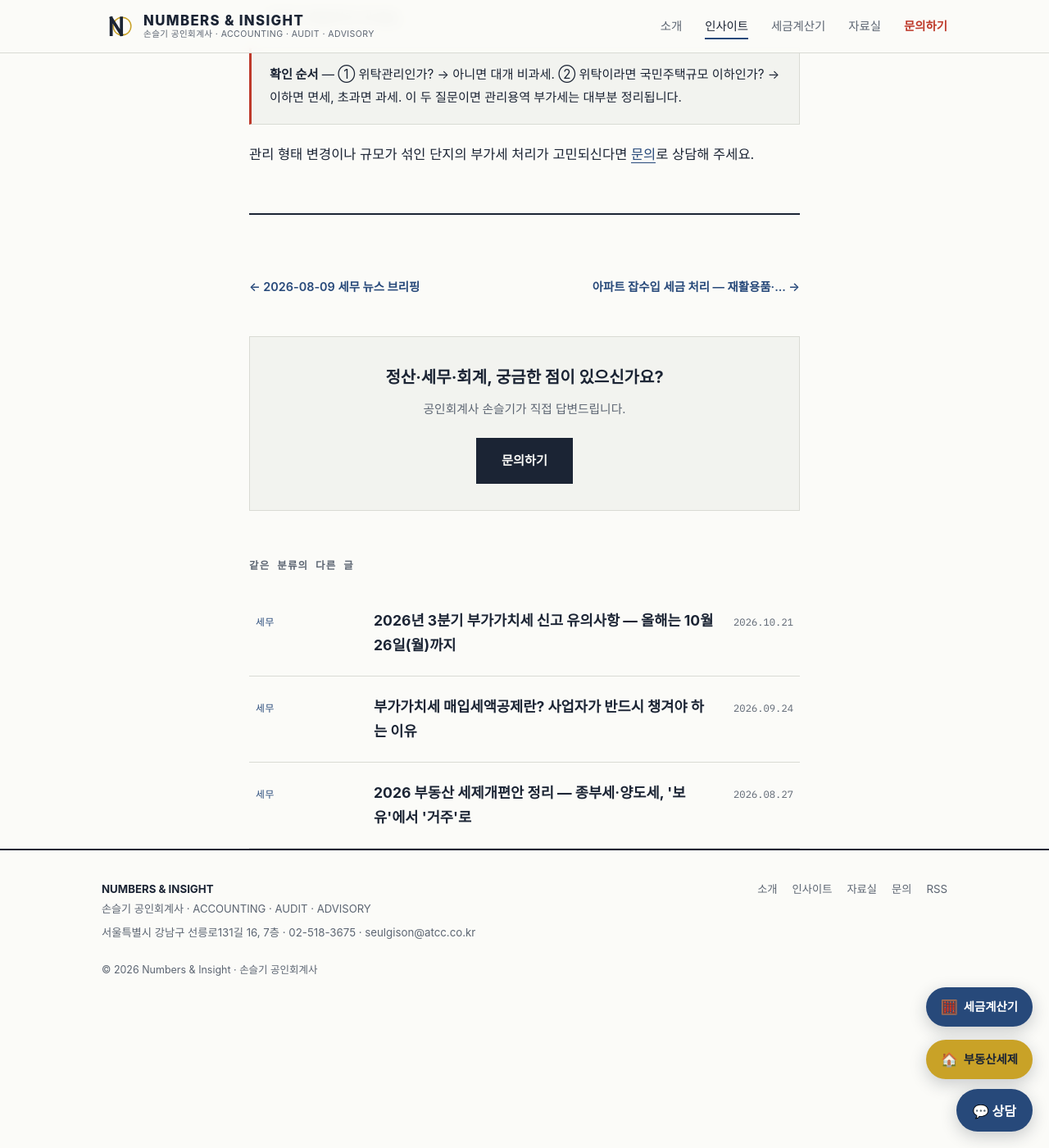
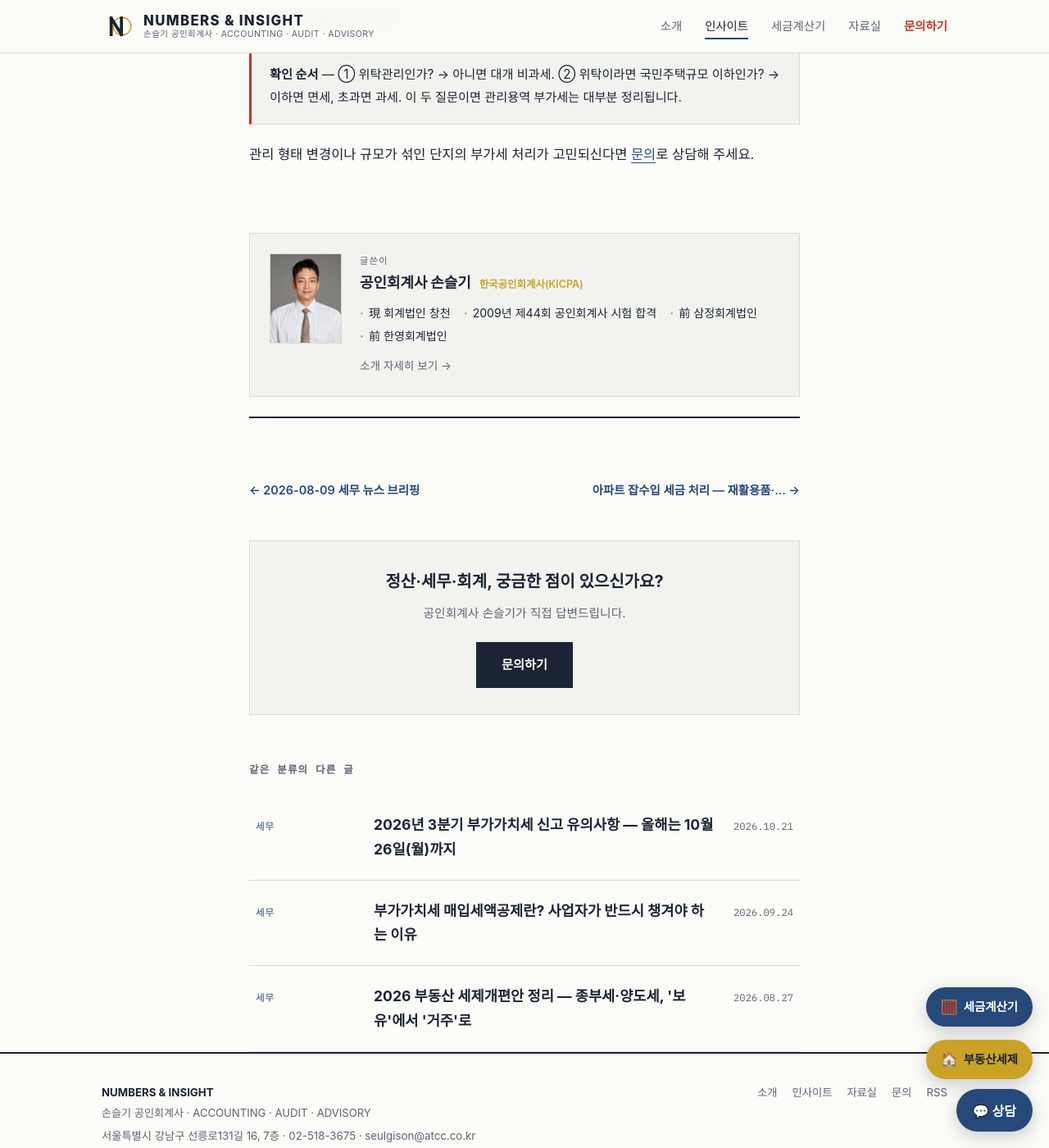
Before and after one commit to shinesky97/ccrnd-site, a Jekyll site: the page built from _posts/2026-08-10-apartment-management-fee-vat-exemption.md, in a window 1280 px wide and 1400 px high, scrolled down 1672 px. Shown: the whole window at 82% size. Built offline with Jekyll 4.4.1, drawn with Linux system fonts in a browser that asks for light colours; some web fonts are replaced.

Commit message:
SEO 2단계: 작성자 박스·Person 구조화, 홈 한 줄 소개, 모바일 경량 쇼릴 (#48)
- 작성자: _data/author.yml 한 곳에서 관리(자격 KICPA, 現 회계법인 창천, 경력) →
  전문 글 하단 작성자 박스(사진·자격·경력·소개 링크) + Person 구조화 데이터
  (@id /about/#person, hasCredential, worksFor, knowsAbout). 소개 페이지에도 Person 출력.
  자동 브리핑(noindex)에는 표시하지 않음
- 홈: 숨겨져 있던 H1을 쇼릴 아래 실제 텍스트로 노출(이름·전문분야·슬로건) + 상담/카카오톡 버튼
- 모바일(≤768px) 쇼릴 720p 경량본(WebM 1.0MB / MP4 1.3MB, 소리 포함) — <source media> 분기
  → 로컬 측정 홈 첫 로딩: 모바일 약 1.2MB, 데스크톱 약 3.0MB
- 프로필·소개 사진을 CSS 배경 → <img alt>로(이미지 검색·접근성)


Claude-Session: https://claude.ai/code/session_01Uu9zebzzNPkkEVbDHXyNE1

Co-authored-by: Claude <noreply@anthropic.com>

```diff
--- /dev/null
+++ b/_data/author.yml
@@ -0,0 +1,18 @@
+# 작성자 정보 — 글 하단 작성자 박스와 Person 구조화 데이터가 함께 사용합니다.
+name: 손슬기
+title: 공인회계사
+credential: 한국공인회계사(KICPA)
+photo: /assets/img/profile.jpg
+about_url: /about/
+works_for:
+  name: 회계법인 창천
+  url: https://www.atcc.co.kr
+career:
+  - 現 회계법인 창천
+  - 2009년 제44회 공인회계사 시험 합격
+  - 前 삼정회계법인
+  - 前 한영회계법인
+  - 前 성균관대학교
+knows_about: [보조금정산, 회계감사, 재무실사, 가치평가, 세무]
+# 외부 프로필 주소(네이버 블로그·링크드인 등)가 생기면 아래에 추가하세요. 검색엔진이 같은 인물로 연결합니다.
+same_as: []
--- /dev/null
+++ b/_includes/author-box.html
@@ -0,0 +1,12 @@
+{%- assign a = site.data.author -%}
+<aside class="author-box" aria-label="작성자 소개">
+  <img class="author-photo" src="{{ a.photo | relative_url }}" alt="{{ a.title }} {{ a.name }}" width="88" height="132" loading="lazy">
+  <div class="author-body">
+    <p class="author-kicker">글쓴이</p>
+    <p class="author-name"><a href="{{ a.about_url | relative_url }}">{{ a.title }} {{ a.name }}</a> <span>{{ a.credential }}</span></p>
+    <ul class="author-career">
+      {%- for c in a.career limit: 4 %}<li>{{ c }}</li>{%- endfor %}
+    </ul>
+    <a class="author-more" href="{{ a.about_url | relative_url }}">소개 자세히 보기 →</a>
+  </div>
+</aside>
--- /dev/null
+++ b/_includes/person-schema.html
@@ -0,0 +1,16 @@
+{%- assign a = site.data.author -%}
+<script type="application/ld+json">
+{
+  "@context": "https://schema.org",
+  "@type": "Person",
+  "@id": "{{ a.about_url | absolute_url }}#person",
+  "name": {{ a.name | jsonify }},
+  "jobTitle": {{ a.title | jsonify }},
+  "url": "{{ a.about_url | absolute_url }}",
+  "image": "{{ a.photo | absolute_url }}",
+  "worksFor": { "@type": "Organization", "name": {{ a.works_for.name | jsonify }}, "url": {{ a.works_for.url | jsonify }} },
+  "hasCredential": { "@type": "EducationalOccupationalCredential", "credentialCategory": "license", "name": {{ a.credential | jsonify }} },
+  "knowsAbout": {{ a.knows_about | jsonify }}{% if a.same_as and a.same_as.size > 0 %},
+  "sameAs": {{ a.same_as | jsonify }}{% endif %}
+}
+</script>
--- a/_layouts/post.html
+++ b/_layouts/post.html
@@ -39,6 +39,10 @@ layout: default
       {%- endif %}
     </div>
 
+    {%- unless page.noindex %}
+    {% include author-box.html %}
+    {%- endunless %}
+
     <div class="article-foot">
       {%- assign prev = page.previous -%}
       {%- assign next = page.next -%}
@@ -75,6 +79,7 @@ layout: default
 </article>
 
 {%- comment -%} 구조화 데이터: 이동경로 + (있으면) FAQ {%- endcomment -%}
+{%- unless page.noindex %}{% include person-schema.html %}{% endunless %}
 <script type="application/ld+json">
 {
   "@context": "https://schema.org",
--- a/about.md
+++ b/about.md
@@ -6,7 +6,7 @@ description: 공인회계사 손슬기 소개 — 외감법상 외부감사(법
 lead: 회계감사와 세무기장·신고를 중심으로, 사업비 정산검증에 강점을 가진 공인회계사입니다.
 ---
 
-<div class="about-photo" style="background-image:url('/assets/img/portrait.jpg')"></div>
+<img class="about-photo" src="/assets/img/portrait.jpg" alt="공인회계사 손슬기" width="240" height="320">
 
 ## 공인회계사 손슬기
 
@@ -76,3 +76,5 @@ lead: 회계감사와 세무기장·신고를 중심으로, 사업비 정산검
 
 [방명록 전체 보기 →](/guestbook/){: .res-link}
 {% endcomment %}
+
+{% include person-schema.html %}
--- a/assets/css/main.css
+++ b/assets/css/main.css
@@ -556,3 +556,29 @@ table.board thead th{background:var(--paper-deep);color:var(--muted);font-size:.
 .brief-strip a{font-size:.9rem;color:var(--ink);text-decoration:none;border-bottom:1px solid transparent}
 .brief-strip a:hover{border-bottom-color:var(--ink)}
 @media(max-width:640px){.brief-strip{flex-direction:column;gap:10px}.brief-strip ul{flex-direction:column}}
+
+/* ───── 홈: 쇼릴 아래 한 줄 소개 ───── */
+.reel-intro{border-top:0;padding:28px 0;background:var(--paper);border-bottom:1px solid var(--rule)}
+.reel-intro-inner{display:grid;grid-template-columns:1fr auto;gap:8px 32px;align-items:center}
+.reel-intro h1{font-size:clamp(1.3rem,2.4vw,1.7rem);font-weight:800;letter-spacing:-.01em;color:var(--ink);margin:0}
+.reel-intro h1 span{font-weight:600;color:var(--muted);font-size:.78em}
+.reel-intro p{grid-column:1;margin:0;color:var(--muted);font-size:.98rem}
+.reel-intro p strong{color:var(--ink);font-weight:700}
+.reel-intro p em{font-style:normal;color:var(--gold,#C9A227);font-weight:700}
+.reel-intro-cta{grid-column:2;grid-row:1 / span 2;display:flex;gap:10px}
+@media(max-width:760px){.reel-intro-inner{grid-template-columns:1fr}.reel-intro-cta{grid-column:1;grid-row:auto;margin-top:8px}}
+img.profile-photo,img.about-photo{display:block;object-fit:cover;object-position:center top;height:auto}
+img.profile-photo{height:220px}
+@media(max-width:640px){img.profile-photo{height:172px}}
+
+/* ───── 글 하단 작성자 박스 ───── */
+.author-box{display:flex;gap:22px;align-items:flex-start;margin:48px 0 8px;padding:24px;border:1px solid var(--rule);background:var(--paper-deep)}
+.author-photo{width:88px;height:110px;object-fit:cover;object-position:center top;border:1px solid var(--rule);flex:none}
+.author-kicker{margin:0;font-family:var(--mono);font-size:.7rem;letter-spacing:.12em;color:var(--muted)}
+.author-name{margin:2px 0 10px;font-size:1.12rem;font-weight:800}
+.author-name a{color:var(--ink);text-decoration:none}
+.author-name span{font-size:.78rem;font-weight:600;color:var(--gold,#C9A227);margin-left:6px}
+.author-career{list-style:none;margin:0 0 10px;padding:0;display:flex;flex-wrap:wrap;gap:4px 16px;font-size:.88rem;color:var(--ink)}
+.author-career li::before{content:'·';color:var(--gold,#C9A227);margin-right:6px;font-weight:800}
+.author-more{font-size:.85rem;color:var(--muted)}
+@media(max-width:560px){.author-box{flex-direction:column;gap:14px}}
```
Also changed, not shown: index.html (+18 -2 lines), 2 other files.
